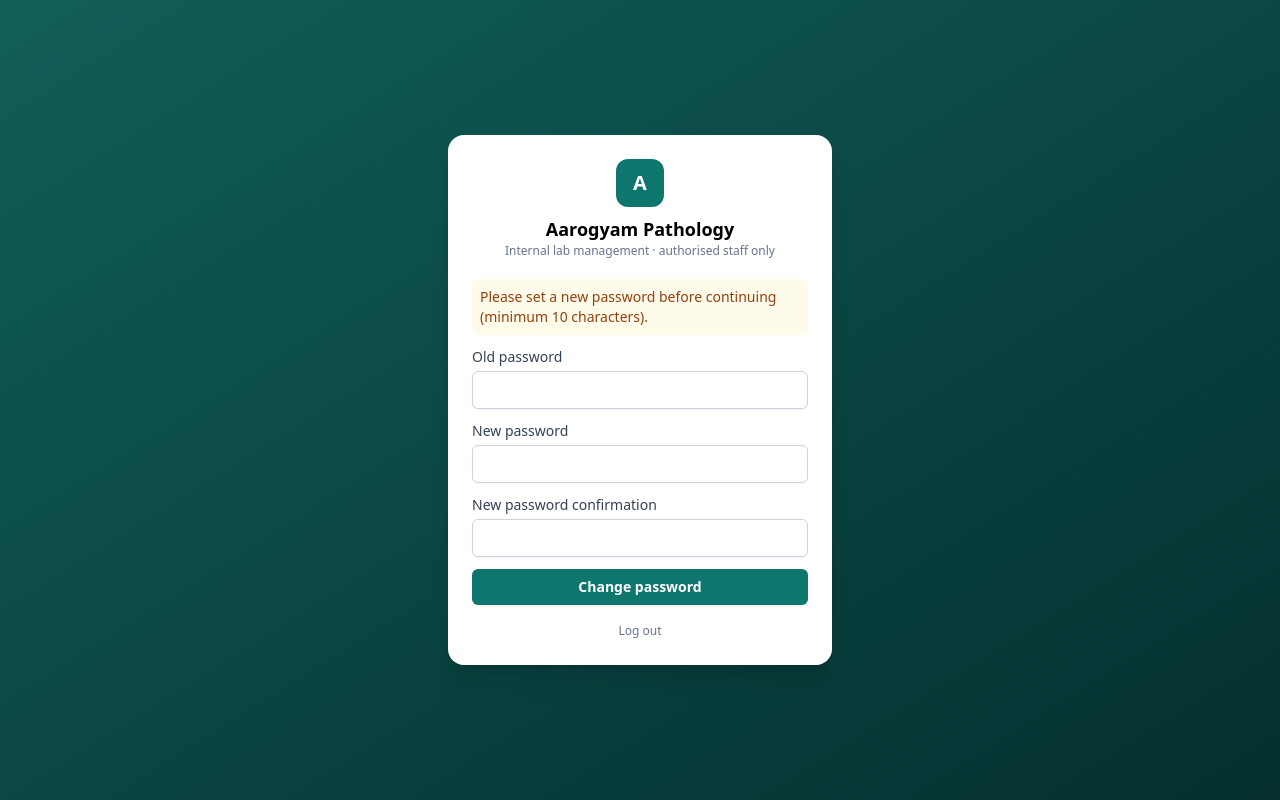
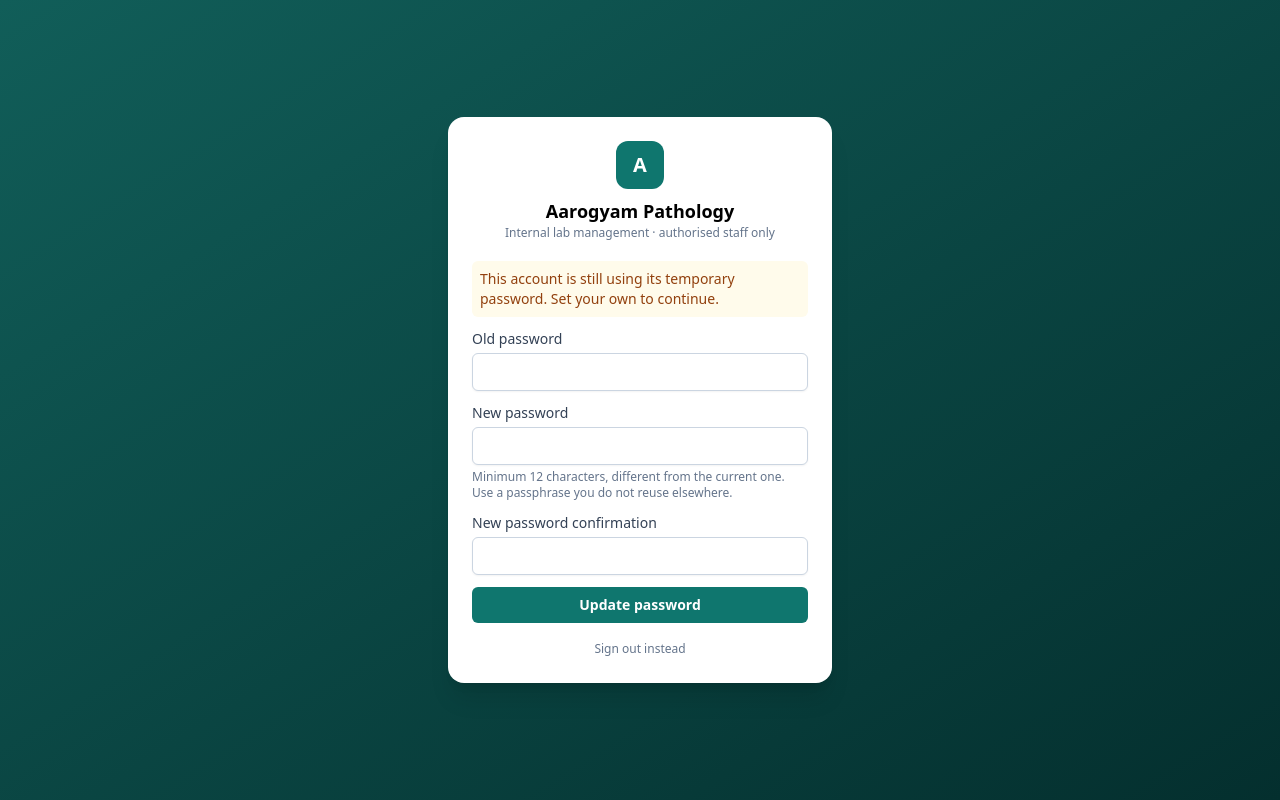
Before and after one commit to argajitsarkr/aarogyam-lab, a Django app: page /accounts/password/ in a window 1280 px wide. Run offline with Django 5.2, Linux system fonts and the light colour scheme; a user stored in the database is signed in; parts of the project's set-up code (start-up, migrations or seed data) failed here and were passed over; some libraries are stand-ins or nearby versions.

Commit message:
Align login with TGMA: 15-min lock, auth audit events, 12-char passwords
Lockout now 15 minutes with the wait shown on the locked page; LOGIN_BLOCKED and PASSWORD_CHANGED audit events plus a failure reason on LOGIN_FAILED; new passwords must be 12+ chars and differ from the current one; welcome / logged-out messages; app-specific cookie names; production refuses a placeholder SECRET_KEY. Lockout is now covered by tests with axes enabled.

Co-Authored-By: Claude Opus 5.5 <noreply@anthropic.com>

```diff
--- a/apps/accounts/forms.py
+++ b/apps/accounts/forms.py
@@ -15,6 +15,12 @@ class LoginForm(AuthenticationForm):
 
 
 class ForcedPasswordChangeForm(PasswordChangeForm):
+    def clean_new_password1(self):
+        new = self.cleaned_data.get("new_password1")
+        if new and self.user.check_password(new):
+            raise ValidationError("New password must be different from the current one.")
+        return new
+
     def save(self, commit=True):
         user = super().save(commit=False)
         user.must_change_password = False
@@ -26,7 +32,7 @@ class ForcedPasswordChangeForm(PasswordChangeForm):
 class UserForm(StyledFormMixin, forms.ModelForm):
     password = forms.CharField(
         label="Temporary password", required=False, widget=forms.PasswordInput(render_value=False),
-        help_text="Min 10 characters. The user must change it on first login. Leave blank to keep the current password.",
+        help_text="Min 12 characters. The user must change it on first login. Leave blank to keep the current password.",
     )
 
     class Meta:
--- a/apps/accounts/management/commands/create_first_admin.py
+++ b/apps/accounts/management/commands/create_first_admin.py
@@ -20,11 +20,11 @@ class Command(BaseCommand):
         if not username and not opts["noinput"]:
             username = input("Admin username: ").strip()
         if not password and not opts["noinput"]:
-            password = getpass.getpass("Password (min 10 chars): ")
+            password = getpass.getpass("Password (min 12 chars): ")
         if not username or not password:
             raise CommandError("Username and password are required.")
-        if len(password) < 10:
-            raise CommandError("Password must be at least 10 characters.")
+        if len(password) < 12:
+            raise CommandError("Password must be at least 12 characters.")
         if User.objects.filter(username=username).exists():
             self.stdout.write(f"User '{username}' already exists — nothing to do.")
             return
--- a/apps/accounts/urls.py
+++ b/apps/accounts/urls.py
@@ -1,4 +1,3 @@
-from django.contrib.auth import views as auth_views
 from django.urls import path
 
 from . import views
@@ -6,7 +5,7 @@ from . import views
 app_name = "accounts"
 urlpatterns = [
     path("login/", views.LoginView.as_view(), name="login"),
-    path("logout/", auth_views.LogoutView.as_view(), name="logout"),
+    path("logout/", views.LogoutView.as_view(), name="logout"),
     path("password/", views.PasswordChangeView.as_view(), name="password_change"),
     path("users/", views.UserListView.as_view(), name="user_list"),
     path("users/new/", views.UserCreateView.as_view(), name="user_create"),
--- a/apps/accounts/views.py
+++ b/apps/accounts/views.py
@@ -17,6 +17,24 @@ class LoginView(auth_views.LoginView):
     authentication_form = LoginForm
     redirect_authenticated_user = True
 
+    def form_valid(self, form):
+        response = super().form_valid(form)
+        user = form.get_user()
+        if user.must_change_password:
+            messages.warning(self.request, "Please set a new password before continuing.")
+        else:
+            messages.success(self.request, f"Welcome, {user.get_full_name() or user.username}.")
+        return response
+
+
+class LogoutView(auth_views.LogoutView):
+    """POST-only logout (Django default) that confirms on the login page, as TGMA does."""
+
+    def post(self, request, *args, **kwargs):
+        response = super().post(request, *args, **kwargs)
+        messages.info(request, "You have been logged out.")
+        return response
+
 
 class PasswordChangeView(auth_views.PasswordChangeView):
     template_name = "accounts/password_change.html"
@@ -24,9 +42,15 @@ class PasswordChangeView(auth_views.PasswordChangeView):
     success_url = reverse_lazy("dashboard:home")
 
     def form_valid(self, form):
+        from apps.audit.models import AuditLog
+        from apps.audit.services import log_event
+
+        was_forced = self.request.user.must_change_password
         response = super().form_valid(form)
         update_session_auth_hash(self.request, form.user)
-        messages.success(self.request, "Password changed.")
+        log_event(AuditLog.Action.PASSWORD_CHANGED, user=form.user, request=self.request, obj=form.user,
+                  note="first-login change" if was_forced else "")
+        messages.success(self.request, "Password updated.")
         return response
 
 
--- a/apps/audit/models.py
+++ b/apps/audit/models.py
@@ -16,6 +16,8 @@ class AuditLog(models.Model):
         LOGIN = "LOGIN", "Login"
         LOGOUT = "LOGOUT", "Logout"
         LOGIN_FAILED = "LOGIN_FAILED", "Login failed"
+        LOGIN_BLOCKED = "LOGIN_BLOCKED", "Login blocked (locked)"
+        PASSWORD_CHANGED = "PASSWORD_CHANGED", "Password changed"
         DATA_REQUEST = "DATA_REQUEST", "Data subject request"
 
     timestamp = models.DateTimeField(auto_now_add=True, db_index=True)
--- a/apps/audit/signals.py
+++ b/apps/audit/signals.py
@@ -67,6 +67,31 @@ def _logged_out(sender, request, user, **kwargs):
         log_event(AuditLog.Action.LOGOUT, user=user, request=request, obj=user)
 
 
+def _failure_reason(username):
+    """Why a login failed, for the audit log only (the user always sees the same
+    generic message, so this never helps anyone enumerate accounts). As on TGMA."""
+    from django.contrib.auth import get_user_model
+    from django.db.models import Q
+
+    from apps.core.validators import normalize_phone
+
+    phone = normalize_phone(username)
+    q = Q(username__iexact=username) | Q(phone=phone) if phone else Q(username__iexact=username)
+    user = get_user_model().objects.filter(q).first()
+    if user is None:
+        return "unknown user"
+    if not user.is_active or user.deleted_at:
+        return "inactive account"
+    return "bad password"
+
+
 @receiver(user_login_failed)
 def _login_failed(sender, credentials, request=None, **kwargs):
-    log_event(AuditLog.Action.LOGIN_FAILED, request=request, note=f"username={str(credentials.get('username', ''))[:50]}")
+    from axes.handlers.proxy import AxesProxyHandler
+
+    username = str(credentials.get("username", ""))[:50]
+    if request is not None and AxesProxyHandler.is_locked(request, credentials):
+        # Attempt against an account that is already locked: the password was not checked.
+        log_event(AuditLog.Action.LOGIN_BLOCKED, request=request, note=f"username={username}; account locked")
+        return
+    log_event(AuditLog.Action.LOGIN_FAILED, request=request, note=f"username={username}; {_failure_reason(username)}")
--- a/templates/accounts/login.html
+++ b/templates/accounts/login.html
@@ -2,6 +2,7 @@
 {% block content %}
 <form method="post" class="space-y-3">
   {% csrf_token %}
+  {% for m in messages %}<div class="rounded-md bg-teal-50 p-2 text-sm text-teal-800">{{ m }}</div>{% endfor %}
   {% if form.non_field_errors %}<div class="rounded-md bg-red-50 p-2 text-sm text-red-700">{{ form.non_field_errors|striptags }}</div>{% endif %}
   <div><label class="label" for="id_username">Username or phone</label>
     <input class="input" type="text" name="username" id="id_username" autofocus autocomplete="username" required value="{{ form.username.value|default:'' }}"></div>
--- a/templates/accounts/password_change.html
+++ b/templates/accounts/password_change.html
@@ -1,15 +1,23 @@
 {% extends "auth_base.html" %}
 {% block title %}Change password{% endblock %}
 {% block content %}
-{% if request.user.must_change_password %}<p class="mb-3 rounded-md bg-amber-50 p-2 text-sm text-amber-800">Please set a new password before continuing (minimum 10 characters).</p>{% endif %}
+{% if request.user.must_change_password %}
+  <p class="mb-3 rounded-md bg-amber-50 p-2 text-sm text-amber-800">This account is still using its temporary password. Set your own to continue.</p>
+{% else %}
+  <p class="mb-3 text-center text-sm text-slate-600">{{ request.user.get_full_name|default:request.user.username }}</p>
+{% endif %}
+{% for m in messages %}<div class="mb-3 rounded-md bg-teal-50 p-2 text-sm text-teal-800">{{ m }}</div>{% endfor %}
 <form method="post" class="space-y-3">
   {% csrf_token %}
   {% for field in form %}
     <div><label class="label" for="{{ field.id_for_label }}">{{ field.label }}</label>
-      <input class="input" type="password" name="{{ field.html_name }}" id="{{ field.id_for_label }}" required autocomplete="{% if field.name == 'old_password' %}current-password{% else %}new-password{% endif %}">
+      <input class="input" type="password" name="{{ field.html_name }}" id="{{ field.id_for_label }}" required
+             {% if field.name != 'old_password' %}minlength="12"{% endif %}
+             autocomplete="{% if field.name == 'old_password' %}current-password{% else %}new-password{% endif %}">
+      {% if field.name == 'new_password1' %}<p class="mt-1 text-xs text-slate-500">Minimum 12 characters, different from the current one. Use a passphrase you do not reuse elsewhere.</p>{% endif %}
       {% if field.errors %}<div class="errorlist">{{ field.errors|striptags }}</div>{% endif %}</div>
   {% endfor %}
-  <button class="btn-primary w-full">Change password</button>
+  <button class="btn-primary w-full">Update password</button>
 </form>
-<form method="post" action="{% url 'accounts:logout' %}" class="mt-3 text-center">{% csrf_token %}<button class="text-xs text-slate-500 hover:underline">Log out</button></form>
+<form method="post" action="{% url 'accounts:logout' %}" class="mt-3 text-center">{% csrf_token %}<button class="text-xs text-slate-500 hover:underline">{% if request.user.must_change_password %}Sign out instead{% else %}Log out{% endif %}</button></form>
 {% endblock %}
```
Also changed, not shown: CLAUDE.md (+21 -1 lines), apps/accounts/tests/test_accounts.py (+2 -2 lines), apps/accounts/tests/test_login_flow.py (added, +92 -0 lines), apps/core/templatetags/ui.py (+9 -0 lines), config/settings.py (+16 -2 lines), templates/accounts/locked.html (+6 -2 lines), README.md, apps/audit/migrations/0002_auth_audit_actions.py (added), 1 other file.
